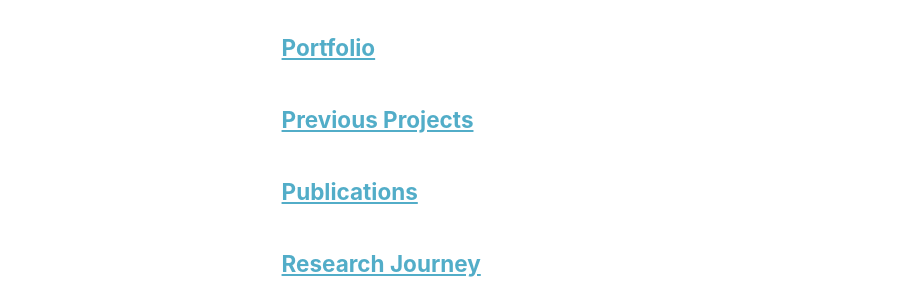
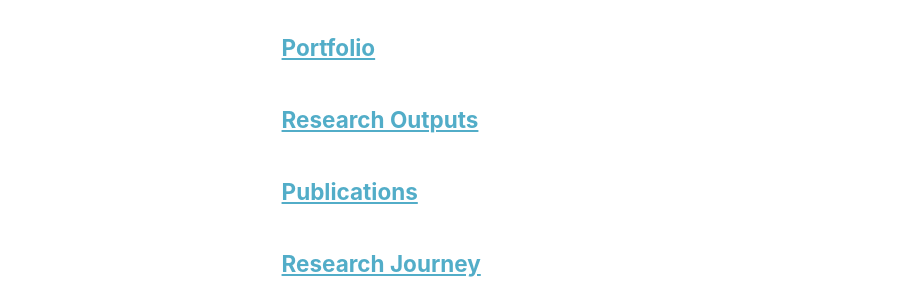
Before and after one commit to Namasi-PhD/Namasi-PhD.github.io, a Jekyll site: the page built from _pages/page-archive.html, in a window 1280 px wide and 900 px high, scrolled down 803 px. Shown: the part 154-454 px from the top of the window, without its empty margins (0-918 px from the left). Built offline with Jekyll 4.4.1, drawn with Linux system fonts in a browser that asks for light colours; a script bundle is joined from its source files by our own code; library files that are not in the unit come from our copies.

Commit message:
Rename 'Previous Projects' to 'Research Outputs'

```diff
--- a/_pages/projects.md
+++ b/_pages/projects.md
@@ -1,7 +1,7 @@
 ---
 layout: single
-title: "Previous Projects"
-permalink: /projects/
+title: "Research Outputs"
+permalink: /research/
 ---
 
 ## Background
```
